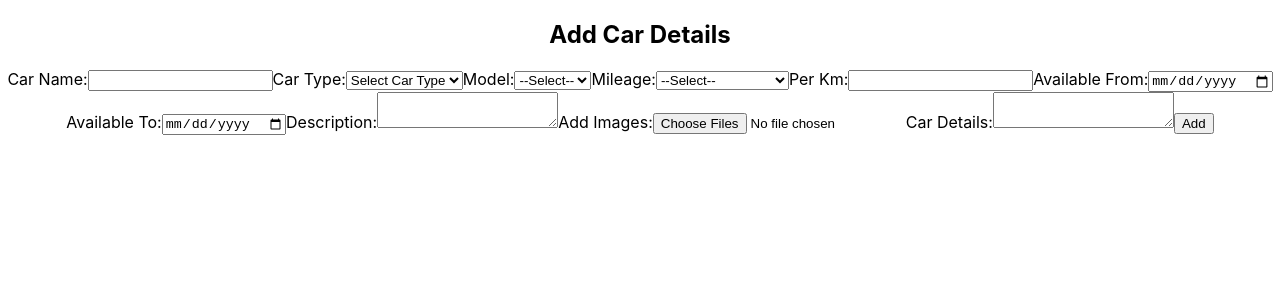
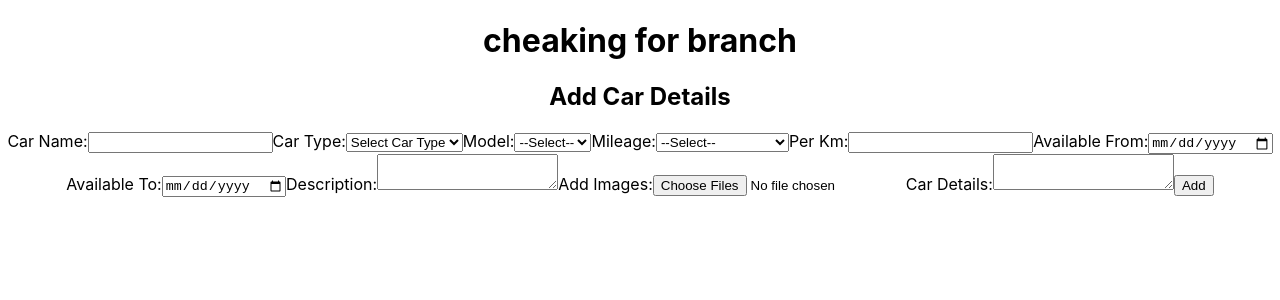
Before and after one commit to vrahul9818/Rental_Car_App, a React (Create React App) app in the folder client/: page / in a window 1280 px wide. Shown: the top 300 px of the page. Built offline with nearby package versions, Linux system fonts and the light colour scheme.

Commit message:
cheaking

```diff
--- a/client/src/components/AdminCarForm/adminCarForm.js
+++ b/client/src/components/AdminCarForm/adminCarForm.js
@@ -45,6 +45,7 @@ const AdminCarForm = () => {
 
   return (
     <div>
+      <h1>cheaking for branch</h1>
       <h2>Add Car Details</h2>
       <form onSubmit={handleSubmit}>
         <label htmlFor='car-name'>Car Name:</label>
```
